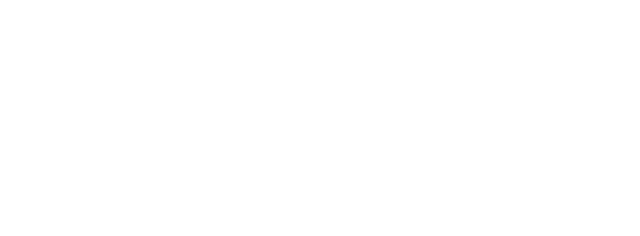
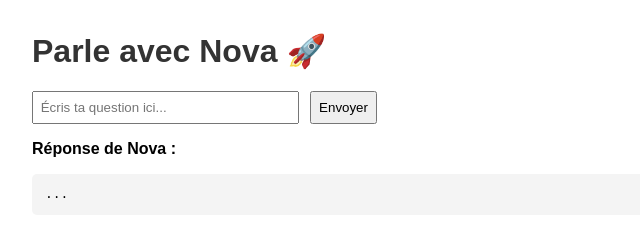
Before and after one commit to yarrowmartin3-prog/yarrow-ai-server, a website: page index.html in a window 1280 px wide. Shown: the whole page, without its empty margins (0-640 px from the left). Drawn offline with Linux system fonts and the light colour scheme.

Commit message:
Update index.html

```diff
--- a/index.html
+++ b/index.html
@@ -13,4 +13,46 @@
   </style>
 </head>
 <body>
-  <h1
+  <h1>Parle avec Nova 🚀</h1>
+
+  <input id="question" type="text" placeholder="Écris ta question ici..." />
+  <button onclick="askNova()">Envoyer</button>
+
+  <p><strong>Réponse de Nova :</strong></p>
+  <pre id="answer">...</pre>
+
+  <script>
+    const API_BASE = "https://yarrow-ai-server.vercel.app"; // ton backend Vercel
+
+    async function askNova() {
+      const question = document.getElementById("question").value;
+      const answerBox = document.getElementById("answer");
+
+      if (!question) {
+        answerBox.innerText = "⚠️ Écris une question avant d’envoyer.";
+        return;
+      }
+
+      try {
+        const response = await fetch(`${API_BASE}/api/ask`, {
+          method: "POST",
+          headers: { "Content-Type": "application/json" },
+          body: JSON.stringify({
+            question: question,
+            site: "hydro" // tu peux changer ce tag si besoin
+          })
+        });
+
+        const data = await response.json();
+        if (data.ok) {
+          answerBox.innerText = data.answer || "Pas de réponse reçue.";
+        } else {
+          answerBox.innerText = "Erreur : " + (data.error || "Réponse invalide");
+        }
+      } catch (err) {
+        answerBox.innerText = "❌ Erreur de connexion : " + err.message;
+      }
+    }
+  </script>
+</body>
+</html>
```
